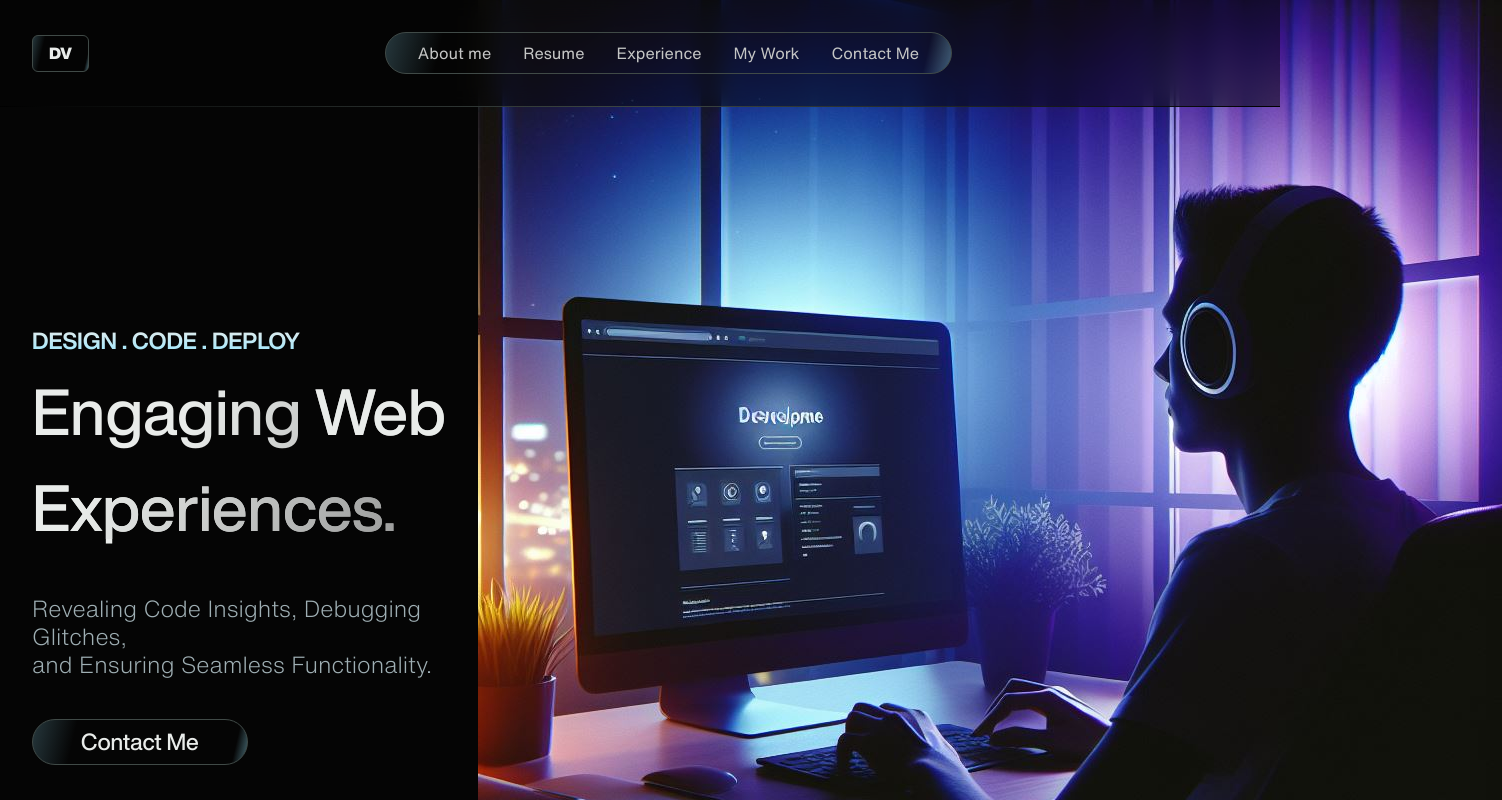
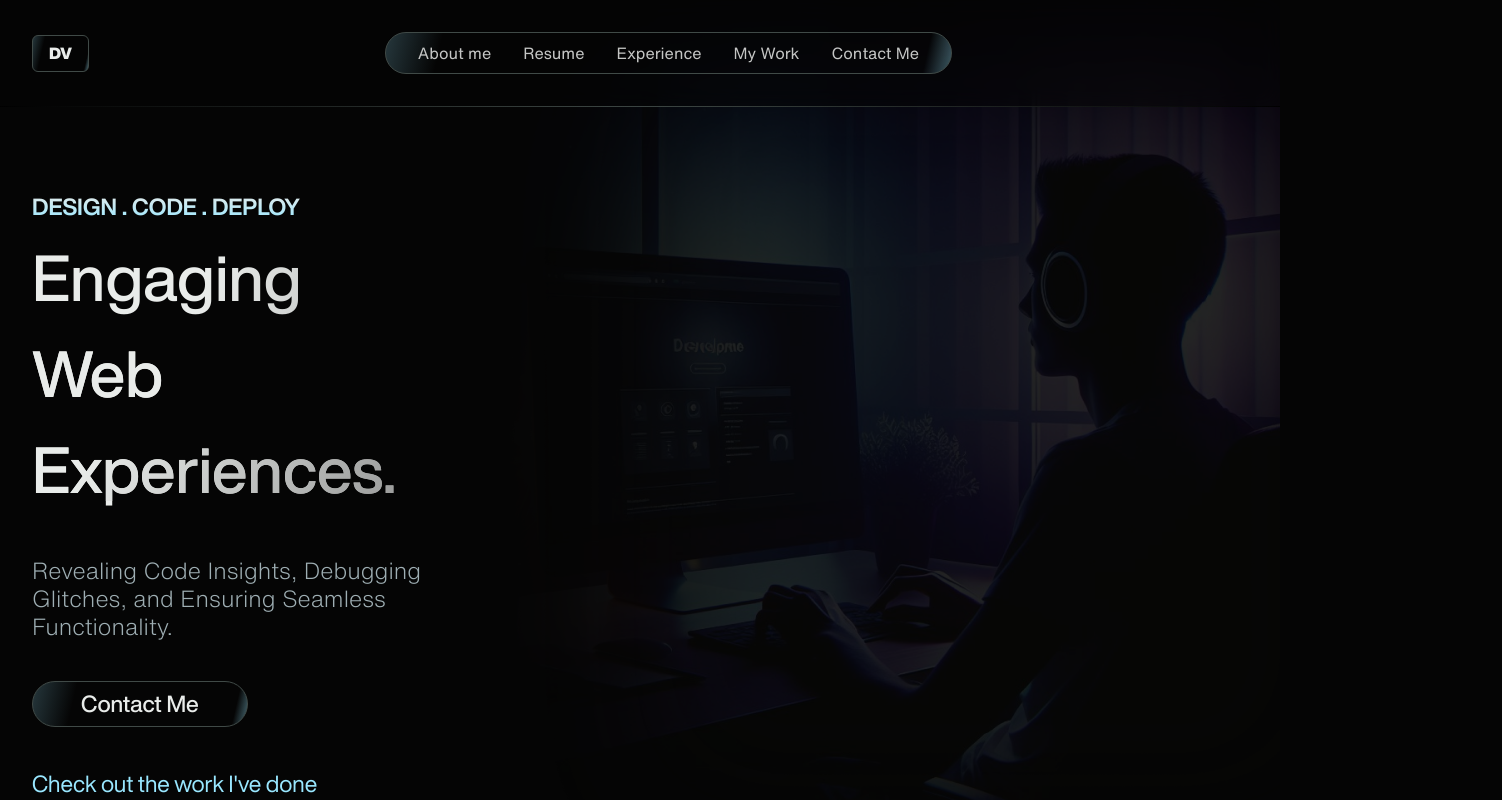
Before and after one commit to diegov05/portfoliov2, a Next.js app: page / in a window 1280 px wide. Shown: the top 800 px of the page, 1502 px wide, since content can reach past the window. Built offline with nearby package versions, Linux system fonts and the light colour scheme.

Commit message:
Changes in Hero Section

```diff
--- a/components/header.tsx
+++ b/components/header.tsx
@@ -44,6 +44,9 @@ export const Header: React.FC = () => {
           </p>
           <Title className="text-start">
             Engaging&nbsp;
+            <br
+              className="hidden min-[500px]:block"
+            />
             <span className="title-gradient">
               Web Experiences.
             </span>
@@ -57,9 +60,7 @@ export const Header: React.FC = () => {
         text-start
         ">
           Revealing Code Insights, Debugging Glitches,
-          <br
-            className="hidden min-[500px]:block"
-          />
+
           and Ensuring Seamless Functionality.
         </h2>
         <Link
@@ -98,9 +99,9 @@ export const Header: React.FC = () => {
         absolute
         -z-20
         w-screen
-        opacity-25
-        lg:max-[3000px]:opacity-100
-        lg:max-[3000px]:h-max
+        opacity-80
+        lg:max-[3000px]:opacity-50
+        lg:max-[3000px]:w-[1050px]
         lg:max-[3000px]:static
       "
         src={hero}
```
Also changed, not shown: assets/Designer 1.png (added), assets/Designer.png.
